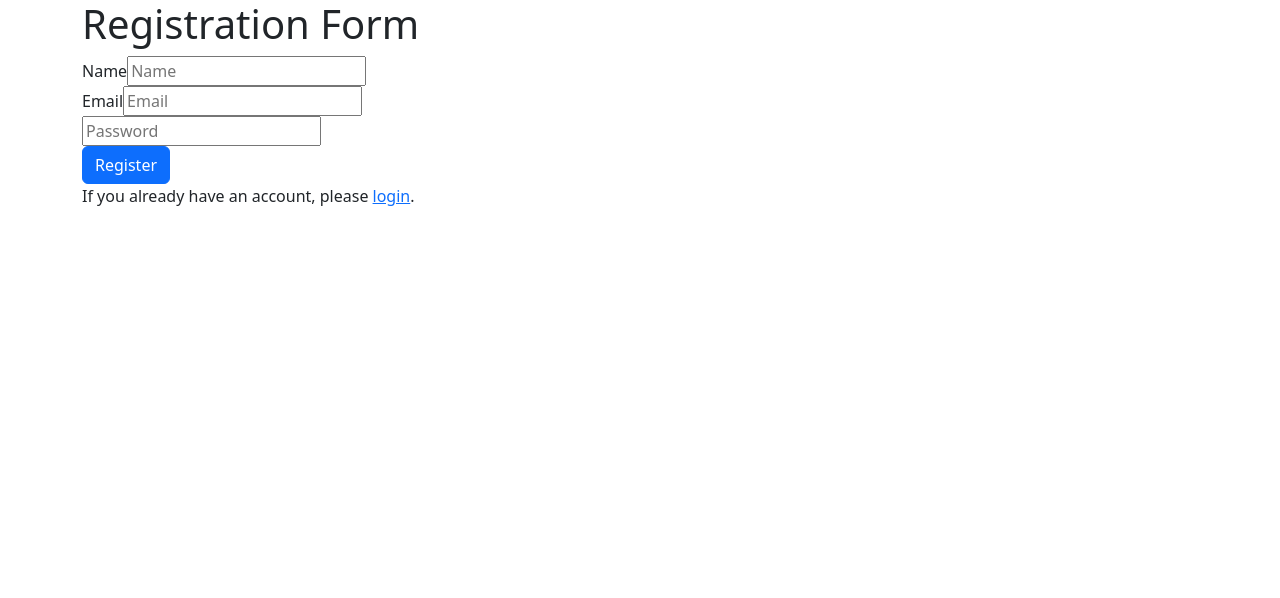
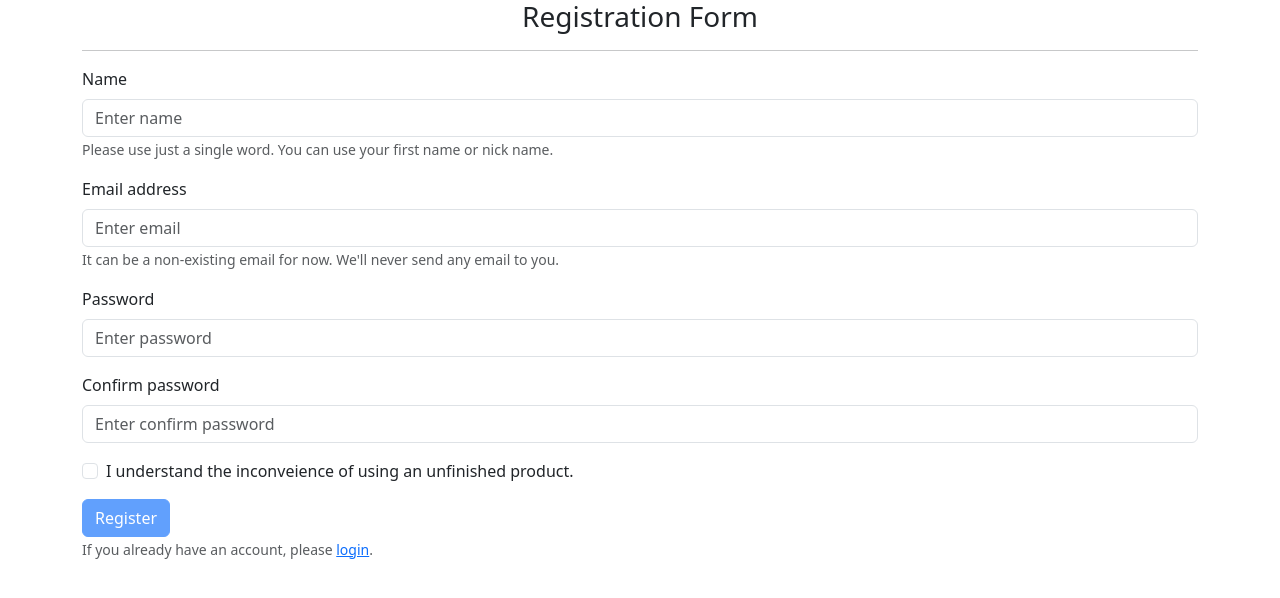
Before and after one commit to bakee/key_finder, a React (Create React App) app in the folder key_finder_client/: page /register in a window 1280 px wide. Shown: the top 598 px of the page. Built offline with nearby package versions, Linux system fonts and the light colour scheme; no server answers.

Commit message:
Issue #23: Use basic bootstrap form styles for registration and login form

```diff
--- a/key_finder_client/src/components/Login/Login.tsx
+++ b/key_finder_client/src/components/Login/Login.tsx
@@ -2,6 +2,8 @@ import { FC, useState } from "react";
 import { login } from "../../api/user";
 import { setUser } from "../../utils/storage";
 import { Link, useNavigate } from "react-router-dom";
+import { Button, Form } from "react-bootstrap";
+import { showAlert } from "../../utils/alert";
 
 interface LoginProps {}
 
@@ -10,44 +12,55 @@ const Login: FC<LoginProps> = () => {
   const [password, setPassword] = useState("");
   const navigate = useNavigate();
 
-  const handleRegistration = async () => {
+  const handleLogin = async (e: any) => {
+    e.preventDefault();
     try {
       let response = await login(email, password);
       setUser(response);
+      showAlert("Login successful!");
       navigate("/");
     } catch (error: any) {
       console.log(error);
-      alert("Login failed! " + error.message);
+      showAlert("Login failed! " + error.message);
     }
   };
 
   return (
     <>
-      <h1>Login Form</h1>
-      <div className="form-group">
-        <label>Email</label>
-        <input
+      <h3 className="text-center">Login Form</h3>
+      <hr />
+      <Form onSubmit={handleLogin}>
+        <Form.Group className="mb-3">
+          <Form.Label>Email address</Form.Label>
+          <Form.Control
             type="email"
-          placeholder="Email"
+            placeholder="Enter email"
             value={email}
             onChange={(e) => setEmail(e.target.value)}
+            required
           />
-      </div>
-      <div className="form-group">
-        <label>Password</label>
-        <input
+        </Form.Group>
+
+        <Form.Group className="mb-3">
+          <Form.Label>Password</Form.Label>
+          <Form.Control
             type="password"
-          placeholder="Password"
+            placeholder="Enter password"
             value={password}
             onChange={(e) => setPassword(e.target.value)}
+            required
           />
-      </div>
-      <button className="btn btn-primary" onClick={handleRegistration}>
+        </Form.Group>
+
+        <Button variant="primary" type="submit">
           Login
-      </button>
-      <div>
-        To create an account, please <Link to="/register"> register </Link>
-      </div>
+        </Button>
+        <Form.Group>
+          <Form.Text className="text-muted">
+            No account yet? Please <Link to="/register"> register </Link>.
+          </Form.Text>
+        </Form.Group>
+      </Form>
     </>
   );
 };
--- a/key_finder_client/src/components/Registration/Registration.tsx
+++ b/key_finder_client/src/components/Registration/Registration.tsx
@@ -1,56 +1,106 @@
 import React, { FC, useState } from "react";
 import { register } from "../../api/user";
 import { Link, useNavigate } from "react-router-dom";
+import { Button, Form } from "react-bootstrap";
+import { showAlert } from "../../utils/alert";
 
 interface RegistrationProps {}
 
 const Registration: FC<RegistrationProps> = () => {
-  const [name, setName] = useState("");
-  const [email, setEmail] = useState("");
-  const [password, setPassword] = useState("");
+  const [name, setName] = useState<string>("");
+  const [email, setEmail] = useState<string>("");
+  const [password, setPassword] = useState<string>("");
+  const [confirmPassword, setConfirmPassword] = useState<string>("");
+  const [isAgrred, setIsAgreed] = useState<boolean>(false);
   const navigate = useNavigate();
 
-  const handleRegistration = async () => {
+  const handleRegistration = async (e: any) => {
+    e.preventDefault();
+    if (password !== confirmPassword) {
+      showAlert(
+        "Password and Confirm password does not match! Please fix and retry."
+      );
+      return;
+    }
     let response = await register(name, email, password);
+    showAlert("Registration was successful!");
     navigate("/");
   };
 
   return (
     <>
-      <h1>Registration Form</h1>
-      <div className="form-group">
-        <label>Name</label>
-        <input
+      <h3 className="text-center">Registration Form</h3>
+      <hr />
+      <Form onSubmit={handleRegistration}>
+        <Form.Group className="mb-3">
+          <Form.Label>Name</Form.Label>
+          <Form.Control
             type="text"
-          placeholder="Name"
-          value={name}
+            placeholder="Enter name"
             onChange={(e) => setName(e.target.value)}
+            required
           />
-      </div>
-      <div className="form-group">
-        <label>Email</label>
-        <input
+          <Form.Text className="text-muted">
+            Please use just a single word. You can use your first name or nick
+            name.
+          </Form.Text>
+        </Form.Group>
+
+        <Form.Group className="mb-3">
+          <Form.Label>Email address</Form.Label>
+          <Form.Control
             type="email"
-          placeholder="Email"
+            placeholder="Enter email"
             value={email}
             onChange={(e) => setEmail(e.target.value)}
-        />{" "}
-      </div>
-      <div className="form-group">
-        <input
+            required
+          />
+          <Form.Text className="text-muted">
+            It can be a non-existing email for now. We'll never send any email
+            to you.
+          </Form.Text>
+        </Form.Group>
+
+        <Form.Group className="mb-3">
+          <Form.Label>Password</Form.Label>
+          <Form.Control
             type="password"
-          placeholder="Password"
+            placeholder="Enter password"
             value={password}
             onChange={(e) => setPassword(e.target.value)}
-        />{" "}
-      </div>
-      <button className="btn btn-primary" onClick={handleRegistration}>
+            required
+          />
+        </Form.Group>
+
+        <Form.Group className="mb-3">
+          <Form.Label>Confirm password</Form.Label>
+          <Form.Control
+            type="password"
+            placeholder="Enter confirm password"
+            value={confirmPassword}
+            onChange={(e) => setConfirmPassword(e.target.value)}
+            required
+          />
+        </Form.Group>
+
+        <Form.Group className="mb-3">
+          <Form.Check
+            type="checkbox"
+            label="I understand the inconveience of using an unfinished product."
+            checked={isAgrred}
+            onChange={(e) => setIsAgreed(e.target.checked)}
+          />
+        </Form.Group>
+        <Button variant="primary" type="submit" disabled={!isAgrred}>
           Register
-      </button>
-      <br />
-      <p>
-        If you already have an account, please <Link to="/login">login</Link>.
-      </p>
+        </Button>
+        <Form.Group>
+          <Form.Text className="text-muted">
+            If you already have an account, please{" "}
+            <Link to="/login">login</Link>.
+          </Form.Text>
+        </Form.Group>
+      </Form>
     </>
   );
 };
```
Lines whose indentation alone changed are shown as unchanged.
